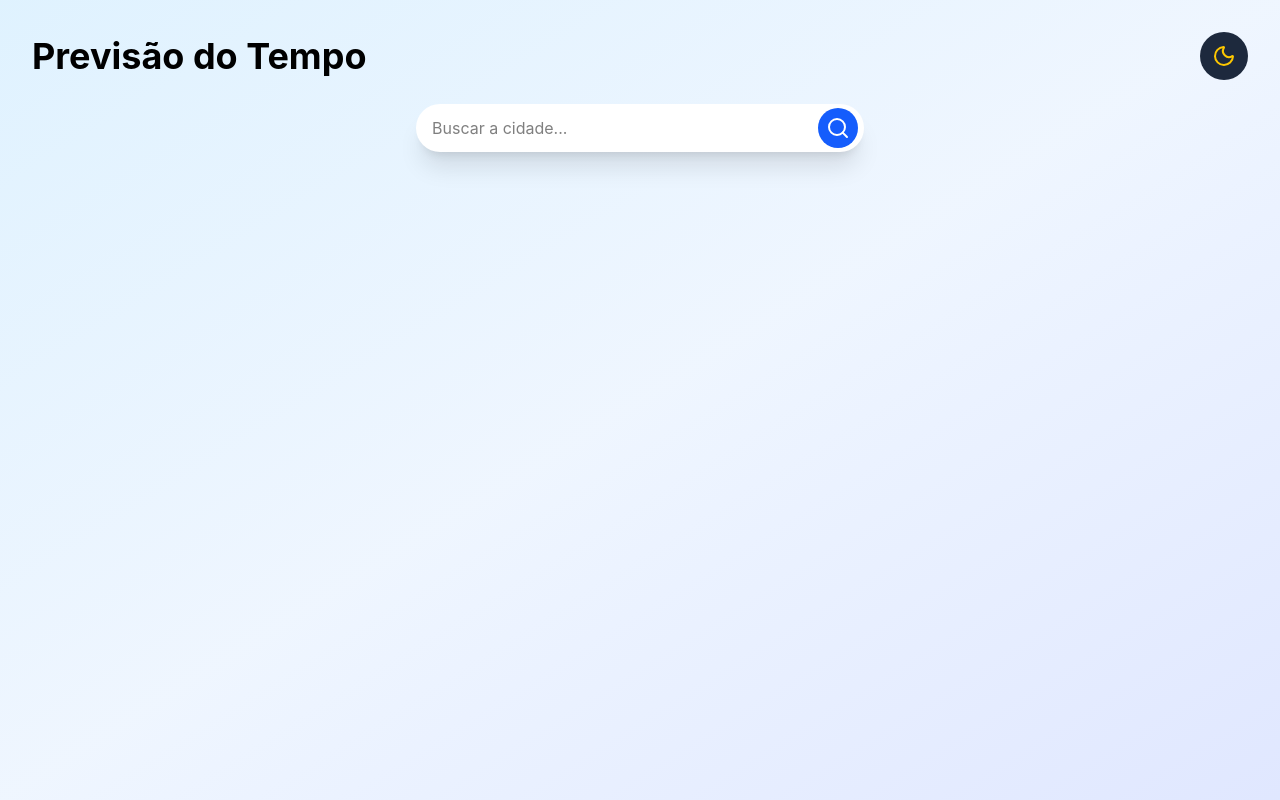
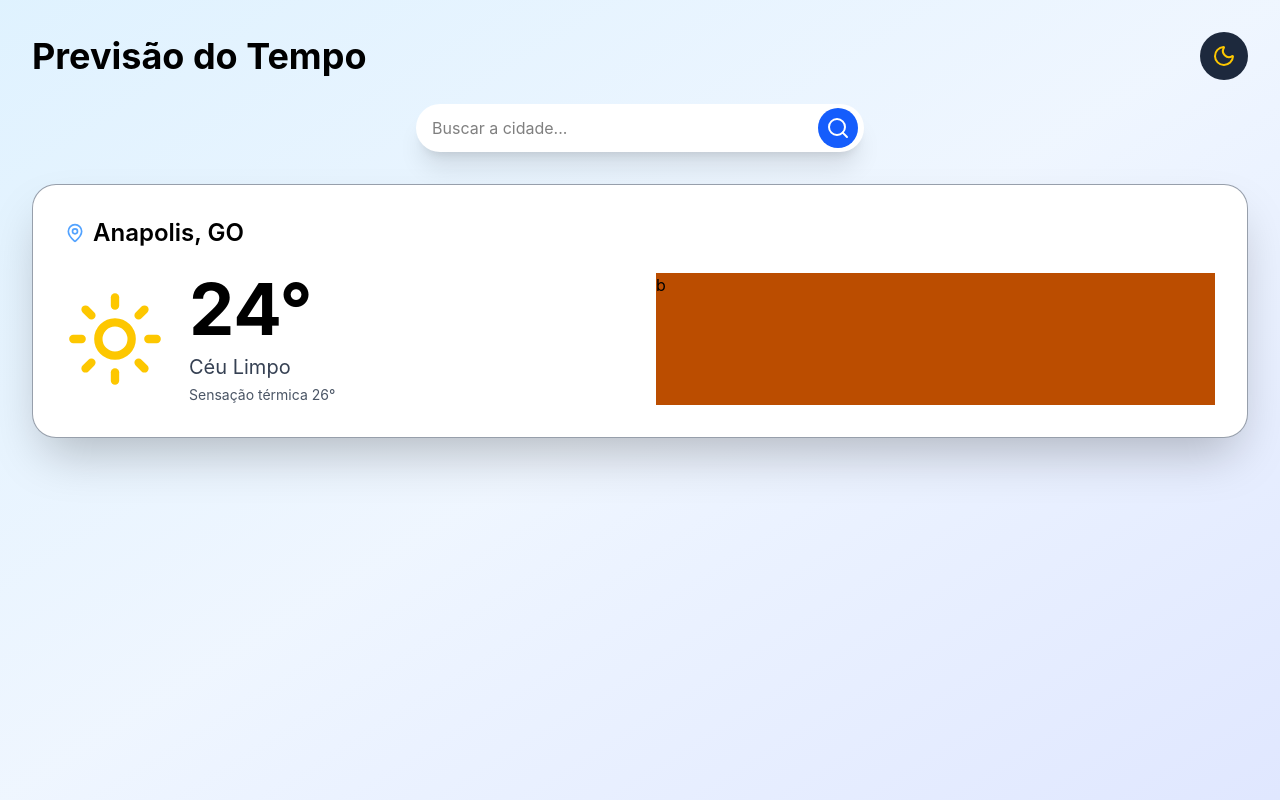
Before and after one commit to guilhermejorge0323/weather-web-APP, a React (Vite) app: page / in a window 1280 px wide. Built offline with nearby package versions, Linux system fonts and the light colour scheme.

Commit message:
Temperatura do card main pronto

```diff
--- a/src/App.jsx
+++ b/src/App.jsx
@@ -2,6 +2,7 @@ import { useEffect, useState } from 'react'
 import './App.css'
 import Container from './components/container/container';
 import { Header } from './components/Header/Header';
+import { Main } from './components/Main/Main';
 
 function App() {
   const [isDark, setIsDark] = useState(() => {
@@ -38,6 +39,7 @@ function App() {
         >
           <Container>
             <Header isDark={isDark} setIsDark={setIsDark}/>
+            <Main />
           </Container>
         </div>
   )
--- a/src/components/Header/Header.jsx
+++ b/src/components/Header/Header.jsx
@@ -3,7 +3,7 @@ import { NavHeader } from "./NavHeader"
 
 export const Header = ({ isDark, setIsDark }) => {
     return (
-        <header>
+        <header className="mb-8">
             <NavHeader isDark={isDark} setIsDark={setIsDark} />
             <FormHeader />
         </header>
--- /dev/null
+++ b/src/components/Main/Cards/MainCard/InforMainCard.jsx
@@ -0,0 +1,19 @@
+import { Cloud } from "lucide-react"
+import { WeatherVariants } from "../WeatherVariants"
+
+export const InfoMainCard = () => {
+    return (
+        <div className="grid md:grid-cols-2 gap-8">
+            <div className="flex gap-6 items-center">
+                {WeatherVariants['Clear'].icon}
+                <div className="">
+                    <h2 className="text-7xl font-bold dark:text-white">24°</h2>
+                    <p className="text-xl dark:text-gray-300 text-gray-700 mt-2">{WeatherVariants['Clear'].label}</p>
+                    <p className="mt-1 dark:text-gray-400 text-gray-600 text-sm">Sensação térmica 26°</p>
+                </div>
+            </div>
+
+            <div className="bg-amber-700">b</div>
+        </div>
+    )
+}
--- /dev/null
+++ b/src/components/Main/Cards/MainCard/MainCard.jsx
@@ -0,0 +1,12 @@
+
+import { InfoMainCard } from "./InforMainCard"
+import { TitleMainCard } from "./TittleMainCard"
+
+export const MainCard = () => {
+    return (
+        <div className="dark:bg-slate-800/50 bg-white shadow-2xl p-6 md:p-8 rounded-3xl backdrop-blur-xl border border-slate-700/50 mb-6">
+            <TitleMainCard />
+            <InfoMainCard />
+        </div>
+    )
+}
--- /dev/null
+++ b/src/components/Main/Cards/MainCard/TittleMainCard.jsx
@@ -0,0 +1,11 @@
+
+import { MapPin } from "lucide-react"
+
+export const TitleMainCard = () => {
+    return (
+        <div className="flex items-center gap-2 mb-6">
+            <MapPin className="text-blue-400 w-[20px] h-[20px]"/>
+            <h1 className="dark:text-white font-semibold text-xl md:text-2xl">Anapolis, GO</h1>
+        </div>
+    )
+}
--- /dev/null
+++ b/src/components/Main/Cards/WeatherVariants.jsx
@@ -0,0 +1,41 @@
+import { Cloud, CloudDrizzle, CloudFog, CloudLightning, CloudRain, CloudSnow, Sun, Wind } from "lucide-react";
+
+export const WeatherVariants = {
+  Clear: {
+    label: "Céu Limpo",
+    icon: <Sun className="text-yellow-400 w-[100px] h-[100px]" />, // Exemplo se quiser mudar o fundo depois
+  },
+  Clouds: {
+    label: "Parcialmente Nublado",
+    icon: <Cloud className="text-slate-400 w-[100px] h-[100px]" />,
+  },
+  Rain: {
+    label: "Chuva",
+    icon: <CloudRain className="text-blue-500 w-[100px] h-[100px]" />,
+    bgClass: "from-blue-700 to-slate-900"
+  },
+  Drizzle: {
+    label: "Garoa",
+    icon: <CloudDrizzle className="text-sky-400 w-[100px] h-[100px]" />,
+  },
+  Thunderstorm: {
+    label: "Tempestade",
+    icon: <CloudLightning className="text-yellow-600 w-[100px] h-[100px]" />,
+  },
+  Snow: {
+    label: "Neve",
+    icon: <CloudSnow className="text-blue-100 w-[100px] h-[100px]" />,
+  },
+  Mist: {
+    label: "Névoa",
+    icon: <CloudFog className="text-slate-300 w-[100px] h-[100px]" />,
+  },
+  Smoke: { label: "Fumaça", icon: <CloudFog className="text-slate-300 w-[100px] h-[100px]" /> },
+  Haze: { label: "Neblina", icon: <CloudFog className="text-slate-300 w-[100px] h-[100px]" /> },
+  Dust: { label: "Poeira", icon: <Wind className="text-orange-300 w-[100px] h-[100px]" /> },
+  Fog: { label: "Nevoeiro", icon: <CloudFog className="text-slate-300 w-[100px] h-[100px]" /> },
+  Sand: { label: "Areia", icon: <Wind className="text-orange-300 w-[100px] h-[100px]" /> },
+  Ash: { label: "Cinzas", icon: <Wind className="text-slate-500 w-[100px] h-[100px]" /> },
+  Squall: { label: "Rajadas", icon: <Wind className="text-blue-300 w-[100px] h-[100px]" /> },
+  Tornado: { label: "Tornado", icon: <Wind className="text-red-600 w-[100px] h-[100px]" /> },
+};
--- /dev/null
+++ b/src/components/Main/Main.jsx
@@ -0,0 +1,9 @@
+import { MainCard } from "./Cards/MainCard/MainCard"
+
+export const Main = () => {
+    return (
+        <main>
+            <MainCard />
+        </main>
+    )
+}
```
